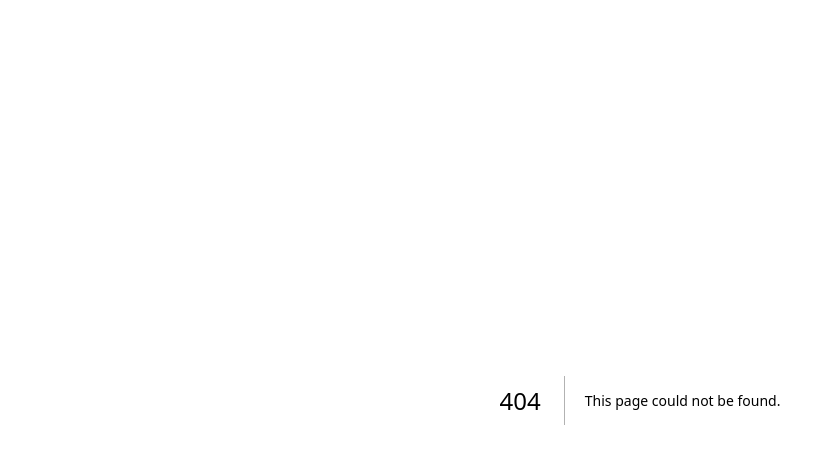
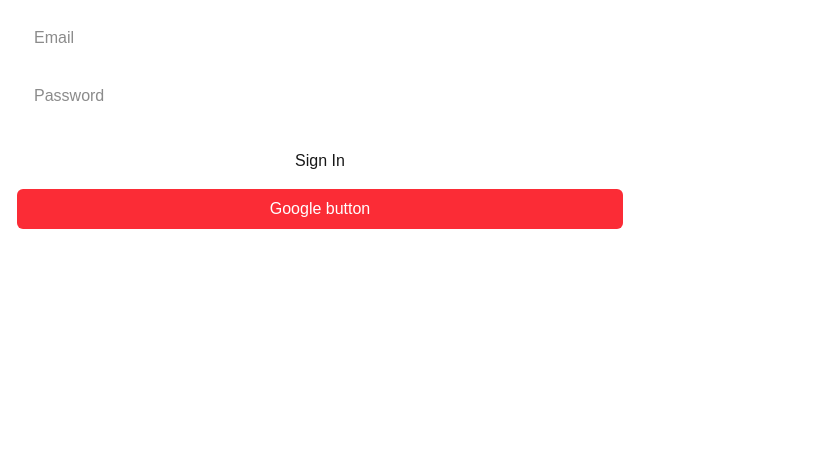
Before and after one commit to Avijit200318/AI-Power-SAAS-Aplication, a Next.js app: page /sign-in-two in a window 1280 px wide. Before the commit this address had no page. Shown: the top 464 px of the page, without its empty margins (0-826 px from the left). Built offline with nearby package versions, Linux system fonts and the light colour scheme; no server answers.

Commit message:
created custom sign in and sign up page and update middleware file

```diff
--- /dev/null
+++ b/src/app/(auth)/sign-in-two/page.tsx
@@ -0,0 +1,85 @@
+"use client"
+import React, { useState } from 'react'
+import { useSignIn } from '@clerk/nextjs'
+import { useRouter } from 'next/navigation'
+
+
+export default function page() {
+    const { signIn, isLoaded, setActive } = useSignIn();
+    const [emailAddress, setEmailAddress] = useState<string>("")
+    const [password, setPassword] = useState<string>("")
+    const [pendingVerification, setPendingVerification] = useState(false)
+    const [code, setCode] = useState<string>("")
+    const [error, setError] = useState<string>("")
+
+    const router = useRouter();
+
+    if (!isLoaded) {
+        return <div>Loading...</div>
+    }
+
+    const handleSubmit = async (e: React.FormEvent<HTMLFormElement>) => {
+        e.preventDefault()
+        if (!isLoaded) return
+
+        try {
+            const attempt = await signIn.create({
+                identifier: emailAddress,
+                password,
+            })
+
+            if (attempt.status === "complete") {
+                await setActive({ session: attempt.createdSessionId })
+                router.push("/home")
+            } else {
+                console.log("Error while login", attempt)
+                return;
+            }
+        } catch (error: any) {
+            console.log(error)
+            setError(error?.errors?.[0]?.message || "Sign in failed")
+        }
+    }
+
+    const handleGoogleSignIn = async () => {
+        try {
+            await signIn.authenticateWithRedirect({
+                strategy: "oauth_google",
+                redirectUrl: "/sso-callback",   // user comes back here
+                redirectUrlComplete: "/home",   // after successful login
+            })
+        } catch (err) {
+            console.error("Google Sign-in error:", err)
+        }
+    }
+
+    return (
+        <div>
+            <form
+                onSubmit={handleSubmit}
+                className="flex flex-col gap-4 w-[40rem] border border-white p-4"
+            >
+                <input
+                    type="text"
+                    placeholder="Email"
+                    onChange={(e) => setEmailAddress(e.target.value)}
+                    className="px-4 py-2 border border-white rounded-md"
+                    value={emailAddress}
+                />
+                <input
+                    type="password"
+                    placeholder="Password"
+                    onChange={(e) => setPassword(e.target.value)}
+                    className="px-4 py-2 border border-white rounded-md"
+                    value={password}
+                />
+                <div id="clerk-captcha" />
+                <button type="submit">Sign In</button>
+                <button type='button' onClick={handleGoogleSignIn} className="px-4 py-2 bg-red-500 text-white rounded-md hover:bg-red-600"
+            >Google button</button>
+                {error && <p className="text-red-500">{error}</p>}
+            </form>
+        </div>
+
+    )
+}
--- /dev/null
+++ b/src/app/(auth)/sign-up-two/page.tsx
@@ -0,0 +1,103 @@
+"use client"
+import React, { useState } from 'react'
+import { useSignUp } from '@clerk/nextjs'
+import { useRouter } from 'next/navigation'
+import Link from 'next/link'
+
+
+export default function page() {
+  const {signUp, isLoaded, setActive} = useSignUp();
+  const [emailAddress, setEmailAddress] = useState<string>("");
+  const [password, setPassword] = useState<string>("");
+  const [pendingVerification, setPendingVerification] = useState(false);
+  const [code, setCode] = useState<string>("");
+  const [error, setError] = useState<string>("");
+
+  const router = useRouter();
+
+  if(!isLoaded){
+    return <div>Loading...</div>
+  }
+
+  const handleSubmit = async (e: React.FormEvent<HTMLFormElement>) => {
+    e.preventDefault();
+    // we already prevent this but still add this
+    if(!isLoaded) return;
+
+    try {
+      await signUp.create({
+        emailAddress,
+        password
+      });
+
+      // since clerk is a saas applicaiton we did't loose the user
+      await signUp.prepareEmailAddressVerification({
+        strategy: "email_code"
+        // strategy: "email_link"
+        // we can either use code or link to verify user
+      });
+
+      setPendingVerification(true);
+
+    } catch (error: any) {
+      console.log(JSON.stringify(error, null, 2));
+      setError(error.errors[0].message);
+      // see clerk error docs
+    }
+  }
+
+  const onPressVerify = async (e: React.FormEvent<HTMLFormElement>) => {
+    e.preventDefault();
+
+    if(!isLoaded) return;
+
+    try {
+      const completeSignUp = await signUp.attemptEmailAddressVerification({code});
+
+      if(completeSignUp.status !== "complete"){
+        console.log(JSON.stringify(completeSignUp, null, 2));
+        return;
+      }
+
+      if(completeSignUp.status === "complete"){
+        await setActive({session: completeSignUp.createdSessionId});
+        router.push("/home");
+      }
+    } catch (error: any) {
+      console.log(JSON.stringify(error, null, 2));
+      setError(error.errors[0].message);
+    }
+  }
+
+  const handleGoogleSignIn = async () => {
+    try {
+      await signUp.authenticateWithRedirect({
+        strategy: "oauth_google",
+        redirectUrl: "/sso-callback",
+        redirectUrlComplete: "/home"
+      })
+    } catch (error) {
+      console.error("Google Sign-in error:", error)
+    }
+  }
+
+  return (
+    <div>
+      {!pendingVerification ?
+      <form onSubmit={handleSubmit} className='flex flex-col gap-4 w-[40rem] border border-white'>
+        <input type="text" placeholder='Email' onChange={(e) => setEmailAddress(e.target.value)} className='px-4 py-2 border border-white rounded-md' value={emailAddress}/>
+        <input type="password" placeholder='Password' onChange={(e) => setPassword(e.target.value)} className='px-4 py-2 border border-white rounded-md' value={password} />
+        <div id="clerk-captcha" />
+        <button>Submit</button>
+        <button type='button' onClick={handleGoogleSignIn} className="px-4 py-2 bg-red-500 text-white rounded-md hover:bg-red-600"
+        >Google button</button>
+      </form>
+      :
+      <form onSubmit={onPressVerify} className='flex flex-col gap-4 w-[40rem] border border-white'>
+        <input type="text" placeholder='Verification Code' onChange={(e) => setCode(e.target.value)} className='px-4 py-2 border border-white rounded-md' value={code} />
+        <button>Submit</button>
+      </form>
+    }
+    </div>
+  )
+}
--- a/src/middleware.ts
+++ b/src/middleware.ts
@@ -5,7 +5,10 @@
     "/",
     "/home",
     "/sign-up",
-    "/sign-in"
+    "/sign-in",
+    // new one for custom signup form
+    "/sign-up-two",
+    "/sign-in-two"
 ]);
 
 const isPublicApiRoutes = createRouteMatcher([
```
